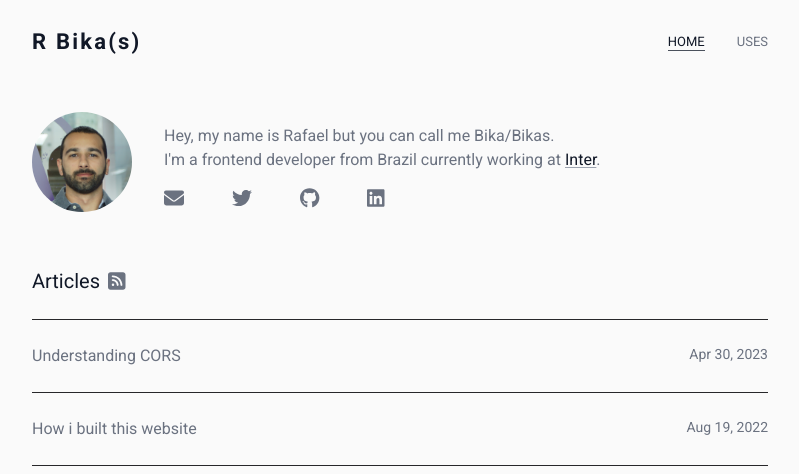
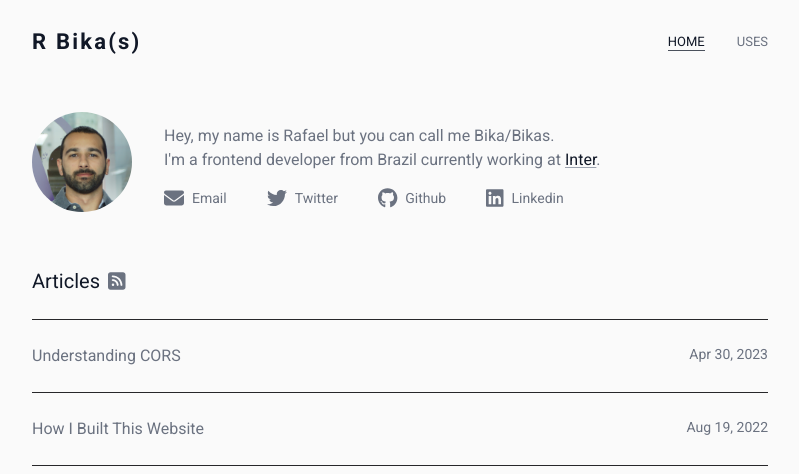
Before and after one commit to rbika/rbika.com, a Next.js app: page / in a window 1280 px wide. Shown: the top 474 px of the page, without its empty margins (240-1039 px from the left). Built offline with nearby package versions, Linux system fonts and the light colour scheme.

Commit message:
Fix social links layout

```diff
--- a/src/components/AboutMe/AboutMe.tsx
+++ b/src/components/AboutMe/AboutMe.tsx
@@ -46,7 +46,9 @@ const AboutMe = (props: React.HTMLAttributes<HTMLDivElement>) => {
                     icon={icon}
                     className=" text-[24px] sm:text-[20px]"
                   />
-                  <span aria-label={label} />
+                  <span className="text-sm hidden sm:block" aria-label={label}>
+                    {label}
+                  </span>
                 </a>
               </li>
             )
--- a/src/pages/blog/how-i-built-this-website.mdx
+++ b/src/pages/blog/how-i-built-this-website.mdx
@@ -1,7 +1,7 @@
 import ArticleLayout from '../../components/ArticleLayout'
 
 export const meta = {
-  title: 'How i built this website',
+  title: 'How I Built This Website',
   slug: 'how-i-built-this-website',
   date: '2022-08-19T00:00:00-03:00',
   description:
```
